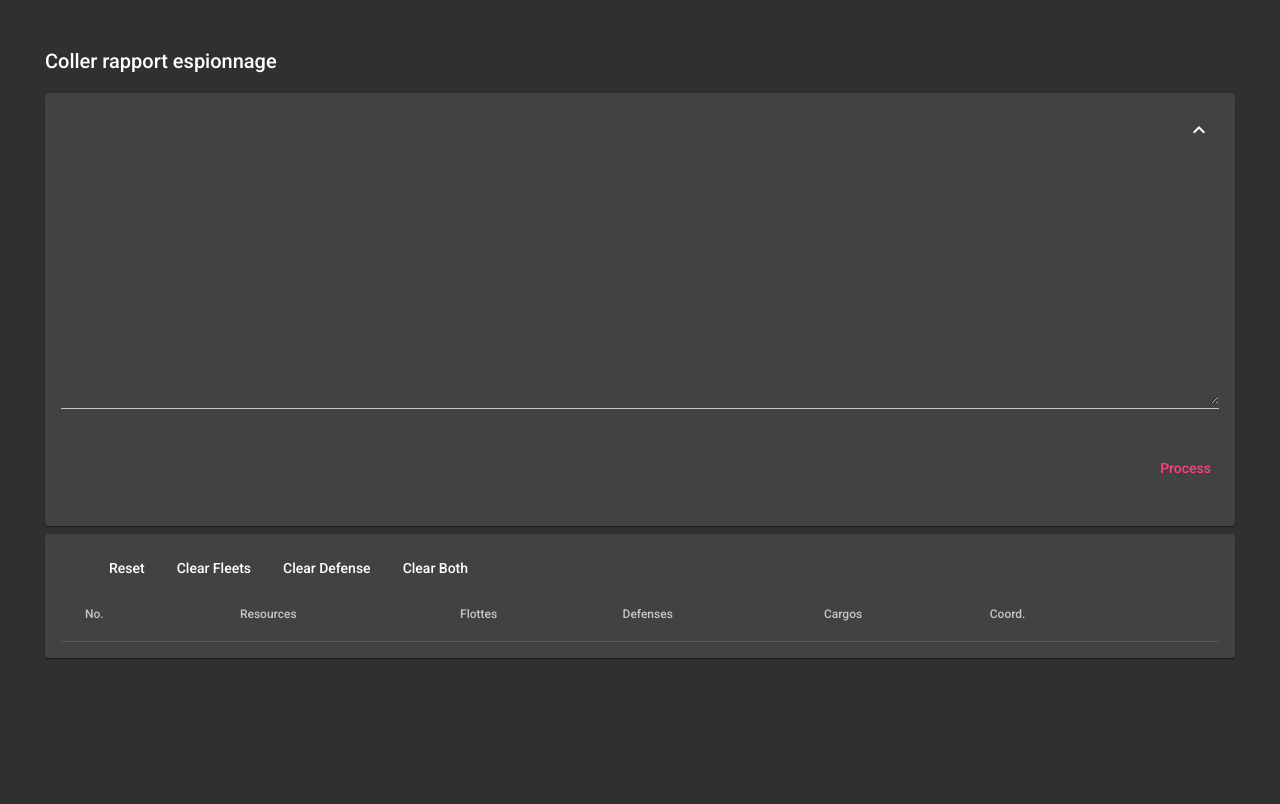
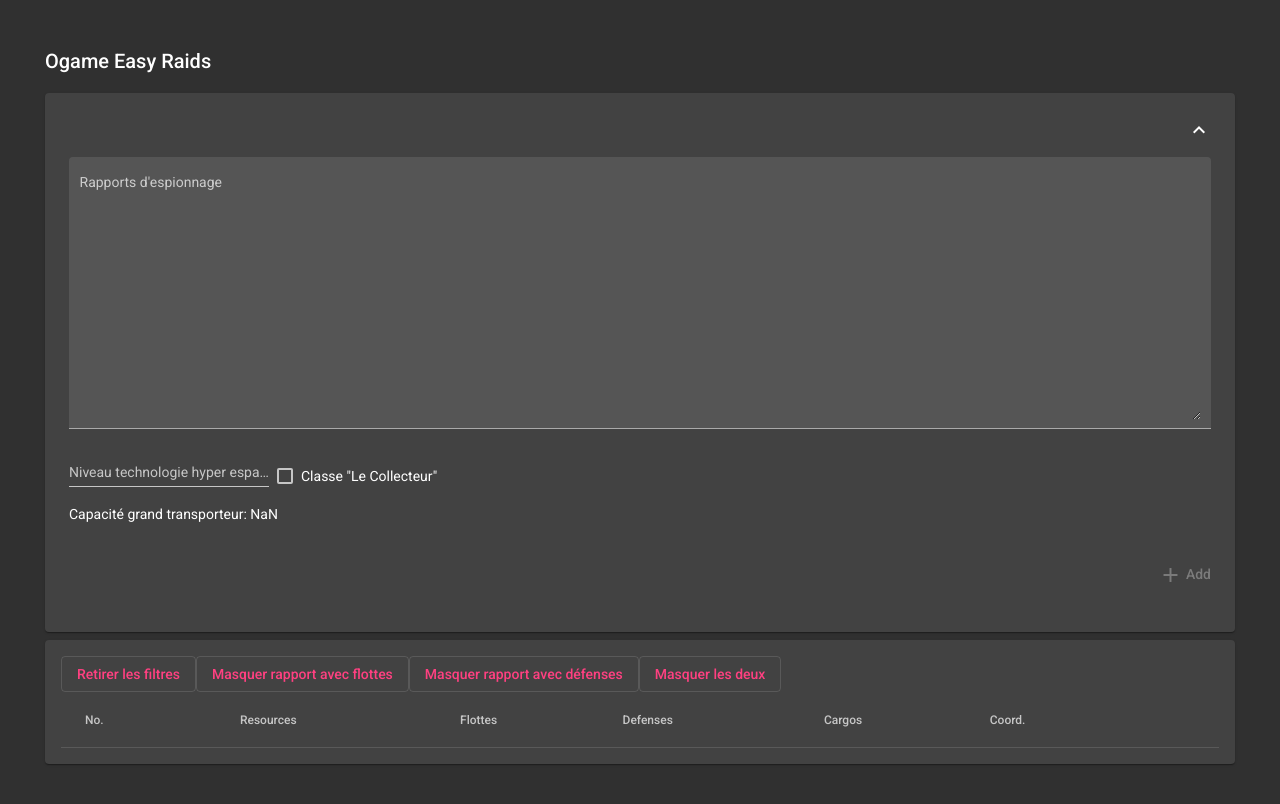
Before and after one commit to Robouste/ogame-easy-raids, an Angular app: page / in a window 1280 px wide. Shown: the top 804 px of the page. Built offline with nearby package versions, Linux system fonts and the light colour scheme.

Commit message:
- capacity info

```diff
--- a/src/app/app.component.html
+++ b/src/app/app.component.html
@@ -1,4 +1,4 @@
-<h2>Coller rapport espionnage</h2>
+<h2>Ogame Easy Raids</h2>
 
 <mat-card>
 	<mat-card-header
@@ -15,20 +15,24 @@
 	</mat-card-header>
 	<div class="animated-content" [@slide]="state">
 		<mat-card-content>
-			<mat-form-field>
+			<mat-form-field appearance="fill" color="accent">
+				<mat-label>Rapports d'espionnage</mat-label>
 				<textarea [(ngModel)]="rawData" matInput rows="15"></textarea>
 			</mat-form-field>
+			<div class="extra-info">
+				<mat-form-field>
+					<mat-label>Niveau technologie hyper espace</mat-label>
+					<input matInput type="number" (input)="setTechStorage($event.target.value)" [(ngModel)]="techLvl" />
+				</mat-form-field>
+				<mat-checkbox [(ngModel)]="isCollector" (change)="setIsCollectorStorage($event.checked)">
+					Classe "Le Collecteur"
+				</mat-checkbox>
+			</div>
+			<div>Capacité grand transporteur: {{ getCargoCapacity().toLocaleString("fr-BE") }}</div>
 		</mat-card-content>
 		<mat-card-actions>
-			<button mat-button color="accent" (click)="process(true)">
-				Process
-			</button>
-			<button
-				*ngIf="spyReports.length"
-				mat-button
-				color="accent"
-				(click)="process(false)"
-			>
+			<button [disabled]="!rawData || rawData.trim().length === 0" mat-button color="accent" (click)="process()">
+				<mat-icon>add</mat-icon>
 				Add
 			</button>
 		</mat-card-actions>
@@ -36,13 +40,10 @@
 </mat-card>
 
 <mat-card>
-	<mat-card-header>
-		<button mat-button (click)="resetFilter()">Reset</button>
-		<button mat-button (click)="clearFleet()">Clear Fleets</button>
-		<button mat-button (click)="clearDefense()">Clear Defense</button>
-		<button mat-button (click)="clearBoth()">Clear Both</button>
-	</mat-card-header>
-	<mat-card-content>
+	<button color="accent" mat-stroked-button (click)="resetFilter()">Retirer les filtres</button>
+	<button color="accent" mat-stroked-button (click)="clearFleet()">Masquer rapport avec flottes</button>
+	<button color="accent" mat-stroked-button (click)="clearDefense()">Masquer rapport avec défenses</button>
+	<button color="accent" mat-stroked-button (click)="clearBoth()">Masquer les deux</button>
 	<table mat-table [dataSource]="dataSource" matSort>
 		<!--- Note that these columns can be defined in any order.
 				  The actual rendered columns are set as a property on the row definition" -->
@@ -63,7 +64,7 @@
 				Resources
 			</th>
 			<td mat-cell *matCellDef="let element">
-					{{ element.resources | number }}
+				{{ element.resources.toLocaleString("fr-BE") }}
 			</td>
 		</ng-container>
 
@@ -110,11 +111,6 @@
 		</ng-container>
 
 		<tr mat-header-row *matHeaderRowDef="displayedColumns"></tr>
-			<tr
-				mat-row
-				*matRowDef="let row; columns: displayedColumns"
-				[class.focused]="lastElementClicked === row"
-			></tr>
+		<tr mat-row *matRowDef="let row; columns: displayedColumns" [class.focused]="lastElementClicked === row"></tr>
 	</table>
-	</mat-card-content>
 </mat-card>
--- a/src/app/app.component.scss
+++ b/src/app/app.component.scss
@@ -2,6 +2,22 @@
 	margin-bottom: 8px;
 	mat-form-field {
 		width: 100%;
+	}
+
+	mat-card-content {
+		padding: 8px;
+		.extra-info {
+			display: flex;
+			align-items: center;
+			justify-content: flex-start;
+
+			mat-form-field {
+				width: 200px;
+			}
+			mat-checkbox {
+				margin-left: 8px;
+			}
+		}
 	}
 
 	mat-card-header.text-card {
--- a/src/app/app.component.ts
+++ b/src/app/app.component.ts
@@ -4,6 +4,8 @@
 import { MatSort, MatSortable } from "@angular/material/sort";
 import { MatSnackBar } from "@angular/material/snack-bar";
 
+export const TECH_LVL_STORAGE_KEY: string = "techLvl";
+export const IS_COLLECTOR_STORAGE_KEY: string = "isCollector";
 @Component({
 	selector: "app-root",
 	templateUrl: "./app.component.html",
@@ -25,19 +27,46 @@
 	public cargoCapacity: number = 41250;
 	public lastElementClicked: SpyReport;
 
+	private _techLvl: number;
+	public get techLvl(): number {
+		return this._techLvl;
+	}
+	public set techLvl(value: number) {
+		this._techLvl = value;
+	}
+
+	private _isCollector: boolean;
+	public get isCollector(): boolean {
+		return this._isCollector;
+	}
+	public set isCollector(value: boolean) {
+		this._isCollector = value;
+	}
+
 	@ViewChild(MatSort, { static: false }) sort: MatSort;
 
-	constructor(private snackbar: MatSnackBar) {}
+	constructor(private snackbar: MatSnackBar) {
+		this.techLvl = parseInt(localStorage.getItem(TECH_LVL_STORAGE_KEY)) ?? 0;
+		this.isCollector = !!parseInt(localStorage.getItem(IS_COLLECTOR_STORAGE_KEY));
+		console.log(parseInt(localStorage.getItem(IS_COLLECTOR_STORAGE_KEY)));
+	}
+
+	ngOnInit(): void {}
 
 	ngAfterViewInit(): void {
 		this.dataSource.sort = this.sort;
 	}
 
-	process(clean: boolean): void {
-		if (clean) {
-			this.spyReports = [];
-		}
+	setTechStorage(value: number): void {
+		localStorage.setItem(TECH_LVL_STORAGE_KEY, value.toString());
+	}
 
+	setIsCollectorStorage(value: boolean): void {
+		console.log(value);
+		localStorage.setItem(IS_COLLECTOR_STORAGE_KEY, value ? "1" : "0");
+	}
+
+	process(): void {
 		const splitRegex = new RegExp("Rapport d`((?:.|\n)*)Plus", "gm");
 		const reports = this.rawData.match(splitRegex)[0].split("Plus de détails");
 
@@ -85,7 +114,7 @@
 		const fleetRegex: RegExp = new RegExp("Flottes: (.*)D");
 		const defenseRegex: RegExp = new RegExp("Défense: (.*)");
 
-		result.setRessources(resourceRegEx.exec(report)[1], this.cargoCapacity);
+		result.setRessources(resourceRegEx.exec(report)[1], this.getCargoCapacity());
 		result.setCoordinates(coordRegex.exec(report)[2]);
 		const fleets = fleetRegex.exec(report);
 		result.flottes = fleets ? fleetRegex.exec(report)[1] : "??";
@@ -120,6 +149,14 @@
 
 	getLink(coordinate: Coordinate, cargo: number): string {
 		return `https://s172-fr.ogame.gameforge.com/game/index.php?page=ingame&component=fleetdispatch&galaxy=${coordinate.galaxy}&system=${coordinate.system}&position=${coordinate.position}&type=1&mission=1&cargo=${cargo}`;
+	}
+
+	getCargoCapacity(): number {
+		const baseCapacity = 25000;
+		const techBonus = baseCapacity * this.techLvl * 0.05;
+		const collectorBonus = this.isCollector ? baseCapacity * 0.25 : 0;
+
+		return baseCapacity + techBonus + collectorBonus;
 	}
 }
 
--- a/src/app/app.module.ts
+++ b/src/app/app.module.ts
@@ -13,6 +13,7 @@
 import { MatPaginatorModule } from "@angular/material/paginator";
 import { MatSortModule } from "@angular/material/sort";
 import { MatSnackBarModule } from "@angular/material/snack-bar";
+import { MatCheckboxModule } from "@angular/material/checkbox";
 
 import { CommonModule } from "@angular/common";
 import { FormsModule } from "@angular/forms";
@@ -34,6 +35,7 @@
 		MatPaginatorModule,
 		MatSortModule,
 		MatSnackBarModule,
+		MatCheckboxModule,
 	],
 	providers: [],
 	bootstrap: [AppComponent],
```
Also changed, not shown: 1 other file (tests, documents, lock files or other folders). Lines whose indentation alone changed are shown as unchanged.
